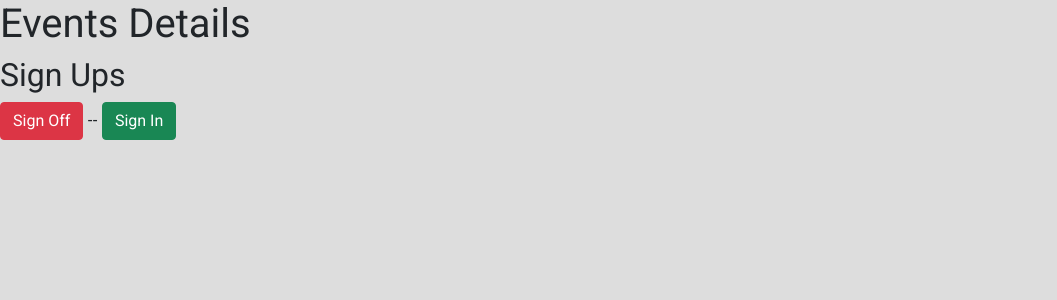
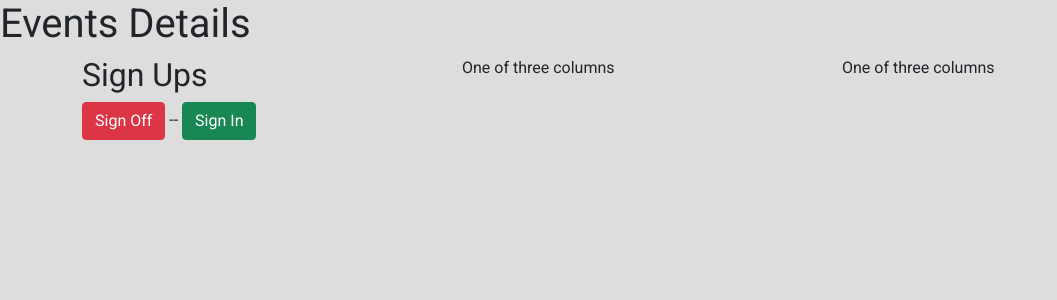
Before and after one commit to ATromp1/ANEWebsite, a Django app: template templates/events_details.html in a window 1280 px wide. Shown: the part 68-368 px from the top of the page, without its empty margins (0-1057 px from the left). Run offline with Django 4.2, Linux system fonts and the light colour scheme; the template is opened without the code that fills it, so the values that code supplies are empty.

Commit message:
cleanup + event details split into columns

```diff
--- a/players/forms.py
+++ b/players/forms.py
@@ -13,6 +13,5 @@ class Eventform(ModelForm):
 
         widgets = {
             'name': forms.TextInput(attrs={'class': 'form-control', 'placeholder':'Event name'}),
-            # 'date': forms.SelectDateWidget(attrs={'class': 'form-control', 'placeholder':'Date'})
             'date': forms.DateInput(attrs=dict(type='date'))
         }
--- a/templates/events.html
+++ b/templates/events.html
@@ -16,8 +16,7 @@
 
     <ul>
         {% for event in event_list %}
-            <li><a href="{% url 'events-details' event.id %}" class="btn btn-success">{{ event.date }}</a> ---- <a href="{% url 'delete-event' event.id %}" class="btn btn-outline-danger btn-sm">Delete</a>
-
+            <li><a href="{% url 'events-details' event.id %}" class="btn btn-outline-success">{{ event.date }}</a> ---- <a href="{% url 'delete-event' event.id %}" class="btn btn-outline-danger btn-sm">Delete</a>
             </li>
     {% endfor %}
     </ul>
--- a/templates/events_details.html
+++ b/templates/events_details.html
@@ -13,20 +13,27 @@
 
     <h1>Events Details</h1>
 
+    <div class="container">
+        <div class="row">
+            <div class="col-sm">
                 <h2>Sign Ups</h2>
                 <a href="{% url 'sign-off' event.id %}" class="btn btn-danger">Sign Off</a> -- <a href="{% url 'sign-in' event.id %}" class="btn btn-success">Sign In</a>
-
                 <ul>
                     {% for player in roster %}
                         <li>{{ player }}</li>
                     {% endfor %}
                 </ul>
-{#    <p>Signed Off</p>#}
-{#    <ul>#}
-{#        {% for player in roster_out %}#}
-{#            <li>{{ player }}</li>#}
-{#        {% endfor %}#}
-{#    </ul>#}
+            </div>
+            <div class="col-sm">
+                One of three columns
+            </div>
+            <div class="col-sm">
+                One of three columns
+            </div>
+        </div>
+    </div>
+
+
 
 
 
```
Lines whose indentation alone changed are shown as unchanged.
